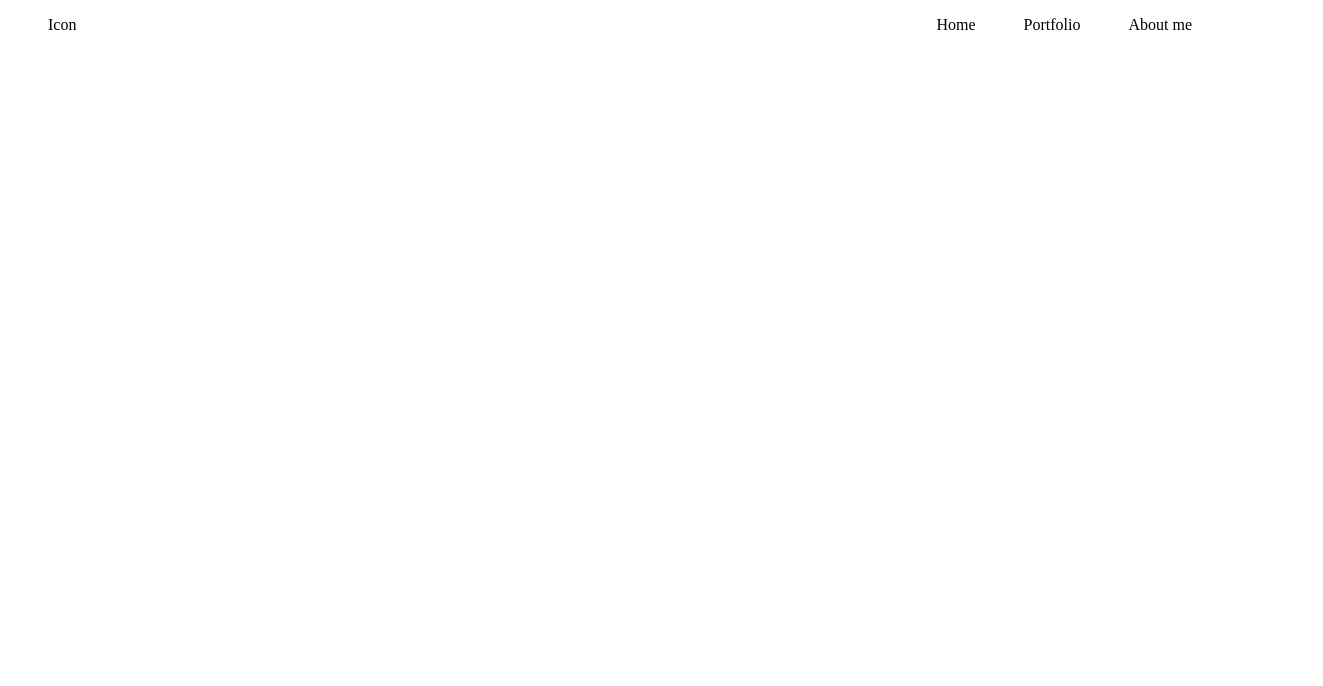
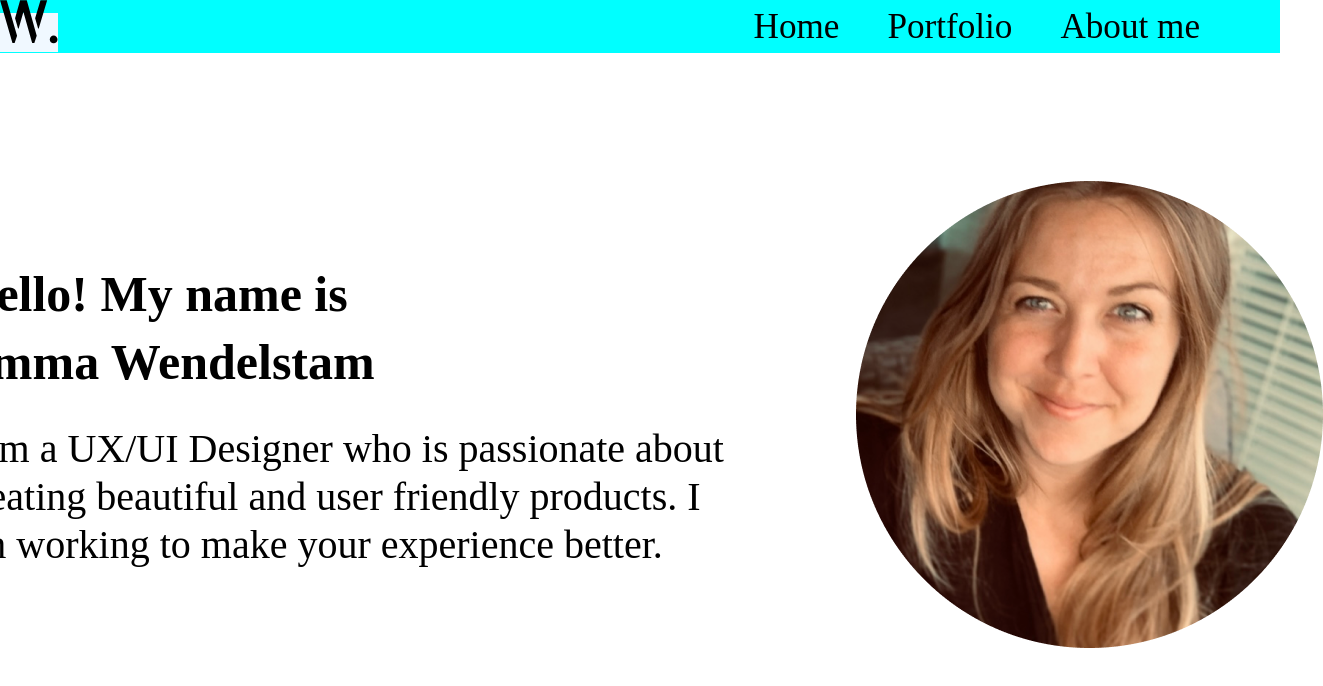
Before and after one commit to EmmaWendelstam/emmas-portfolio-1, a plain HTML site: page index.html in a window 1280 px wide. Shown: the whole page, 1323 px wide, since content can reach past the window. Drawn offline with Linux system fonts and the light colour scheme.

Commit message:
added introduction section

```diff
--- a/index.html
+++ b/index.html
@@ -2,10 +2,10 @@
 <html lang="en">
 
 <head>
-    <meta charset="UTF-8">
-    <meta http-equiv="X-UA-Compatible" content="IE=edge">
-    <meta name="viewport" content="width=device-width, initial-scale=1.0">
-    <link rel="stylesheet" href="style.css">
+    <meta charset="UTF-8" />
+    <meta http-equiv="X-UA-Compatible" content="IE=edge" />
+    <meta name="viewport" content="width=device-width, initial-scale=1.0" />
+    <link rel="stylesheet" href="style.css" />
     <title>Portfolio</title>
 </head>
 
@@ -13,12 +13,24 @@
     <header>
         <nav>
             <ul class="main-nav">
-                <li class="push"><a href="">Icon</a></li>
+                <li class="push"><a href="#"><img src="./assets/W..svg" alt="logo"></a></li>
                 <li><a href="">Home</a></li>
                 <li><a href="">Portfolio</a></li>
                 <li><a href="">About me</a></li>
             </ul>
         </nav>
+        <section class="introduction-flex">
+            <div class="introduction-items">
+                <article>
+                    <h2>Hello! My name is <br> Emma Wendelstam</h2>
+                    <p>
+                        I am a UX/UI Designer who is passionate about creating beautiful and
+                        user friendly products. I am working to make your experience better.
+                    </p>
+                </article>
+                <img src="./assets/Ellipse 55.png" alt="emma" />
+            </div>
+        </section>
     </header>
     <main></main>
 </body>
--- a/style.css
+++ b/style.css
@@ -1,13 +1,7 @@
-.main-nav {
-  display: flex;
-  gap: 3rem;
-  align-items: center;
-  justify-content: center;
-  padding-right: 5rem;
-}
-
-.push {
-  margin-right: auto;
+* {
+  font-family: "Open Sans Hebrew Condensed";
+  margin: 0;
+  padding: 0;
 }
 
 ul,
@@ -16,9 +10,59 @@ a {
   text-decoration: none;
   list-style-type: none;
   color: black;
+  font-size: 1.3em;
+}
 
+h2 {
+  height: 165px;
+  font-size: 50px;
+  line-height: 68px;
+}
+
+p {
+  font-size: 40px;
+  line-height: 48px;
 }
 
 a:hover {
   background-color: aliceblue;
 }
+
+/* NAVBAR */
+
+.main-nav {
+  display: flex;
+  gap: 3rem;
+  align-items: center;
+  justify-content: center;
+  padding-right: 5rem;
+  background-color: aqua;
+}
+
+.push {
+  margin-right: auto;
+}
+
+/* -------------------------------- */
+
+/* Introduction */
+.introduction-flex {
+  display: flex;
+  justify-content: center;
+  padding-top: 8rem;
+}
+
+.introduction-items {
+  display: flex;
+  flex-direction: row;
+  justify-content: space-between;
+  gap: 8rem;
+}
+
+.introduction,
+article {
+  display: flex;
+  flex-direction: column;
+  justify-content: center;
+  width: 770px;
+}
```
Also changed, not shown: assets/Ellipse 55.png (added), assets/W..svg (added).
